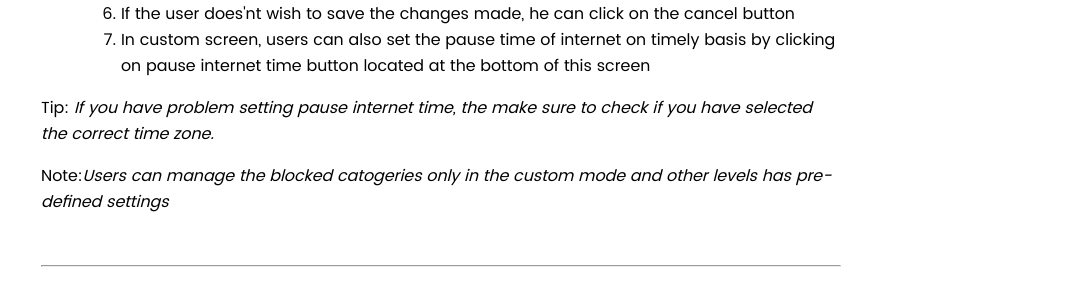
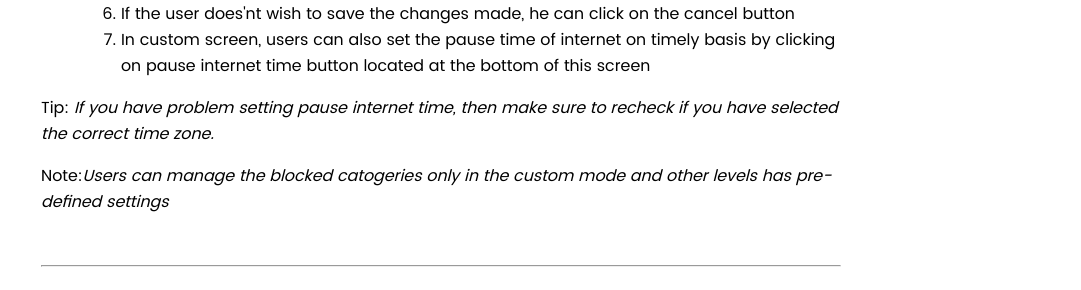
Before and after one commit to bbfmanuals/User-manuals, a Jekyll site: the page index.html, which Jekyll copies as it is, in a window 1280 px wide and 900 px high, scrolled down 10440 px. Shown: the part 165-455 px from the top of the window, without its empty margins (199-1280 px from the left). Built offline with Jekyll 4.4.1, drawn with Linux system fonts in a browser that asks for light colours; some of the changed text lies outside the part shown.

Commit message:
Update index.html

```diff
--- a/index.html
+++ b/index.html
@@ -427,7 +427,7 @@
 				<li>In custom screen, users can also set the pause time of internet on timely basis by clicking on pause internet time button located at the bottom of this screen</li>
 			</ol>
 		</ul>
-		<p>Tip:<i> If you have problem setting pause internet time, the make sure to check if you have selected the correct time zone.</i></p>
+		<p>Tip:<i> If you have problem setting pause internet time, then make sure to recheck if you have selected the correct time zone.</i></p>
 		<p>Note:<i>Users can manage the blocked catogeries only in the custom mode and other levels has pre-defined settings</i></p>
 		<br/>
 		<hr/>
@@ -476,7 +476,7 @@
 				<li>In custom screen, users can also set the pause time of internet on timely basis by clicking on pause internet time button located at the bottom of this screen</li>
 			</ol>
 		</ul>
-		<p>Tip:<i> If you have problem setting pause internet time, the make sure to check if you have selected the correct time zone.</i></p>
+		<p>Tip:<i> If you have problem setting pause internet time, then make sure to recheck if you have selected the correct time zone.</i></p>
 		<p>Note:<i>Users can manage the blocked catogeries only in the custom mode and other levels has pre-defined settings</i></p>
 		<br/>
 		<hr/>
@@ -543,7 +543,7 @@
 				<li>In custom screen, users can also set the pause time of internet on timely basis by clicking on pause internet time button located at the bottom of the custom screen</li>
 			</ul>
 
-		<p>Tip:<i> If you have problem setting pause internet time, the make sure to check if you have selected the correct time zone.</i></p>
+		<p>Tip:<i> If you have problem setting pause internet time, then make sure to recheck if you have selected the correct time zone.</i></p>
 		<p>Note: <i>Users can manage the blocked catogeries only in the custom mode and other levels has pre-defined settings</i></p>
 		<br/>
 		<hr/>
```
